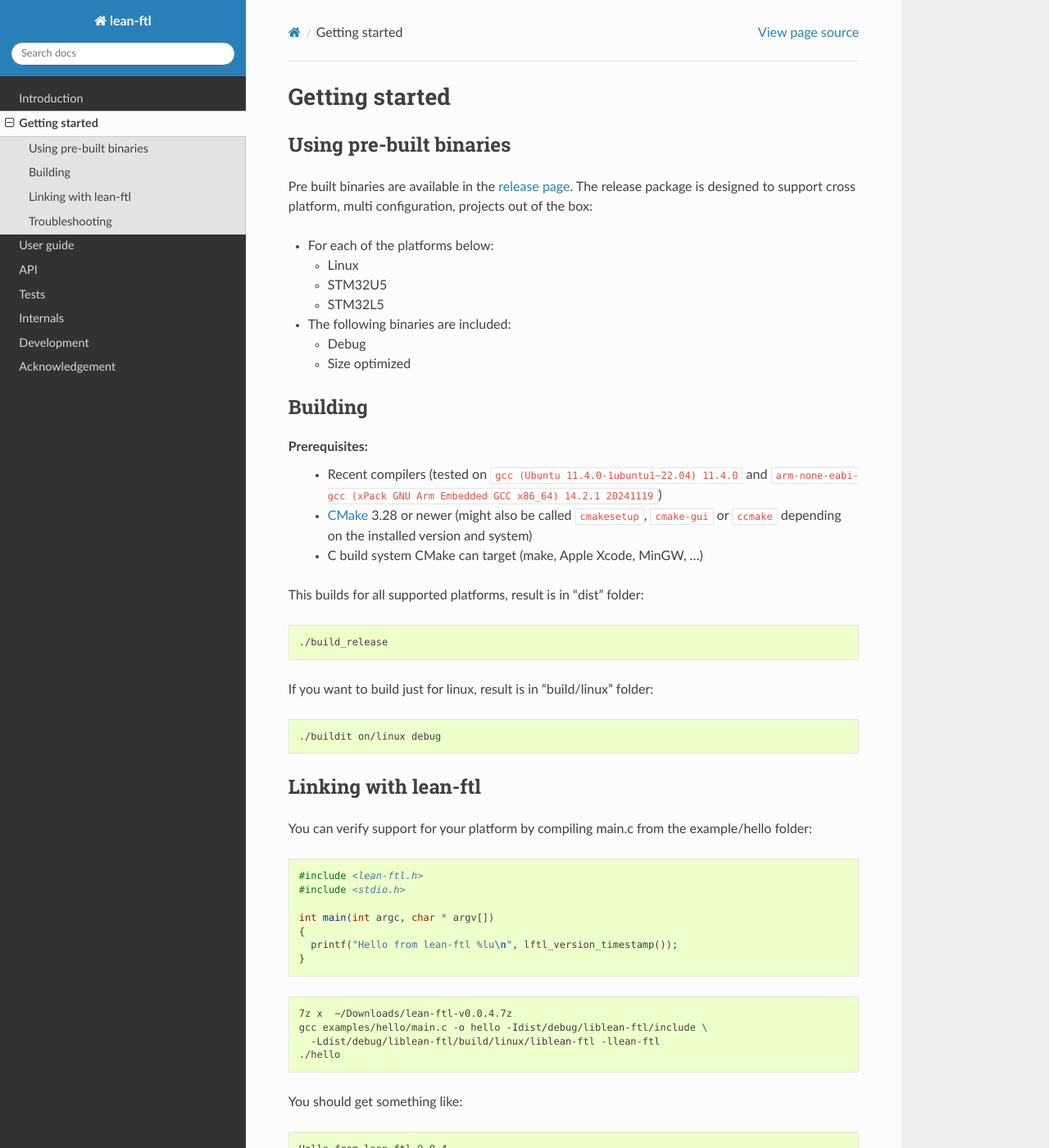
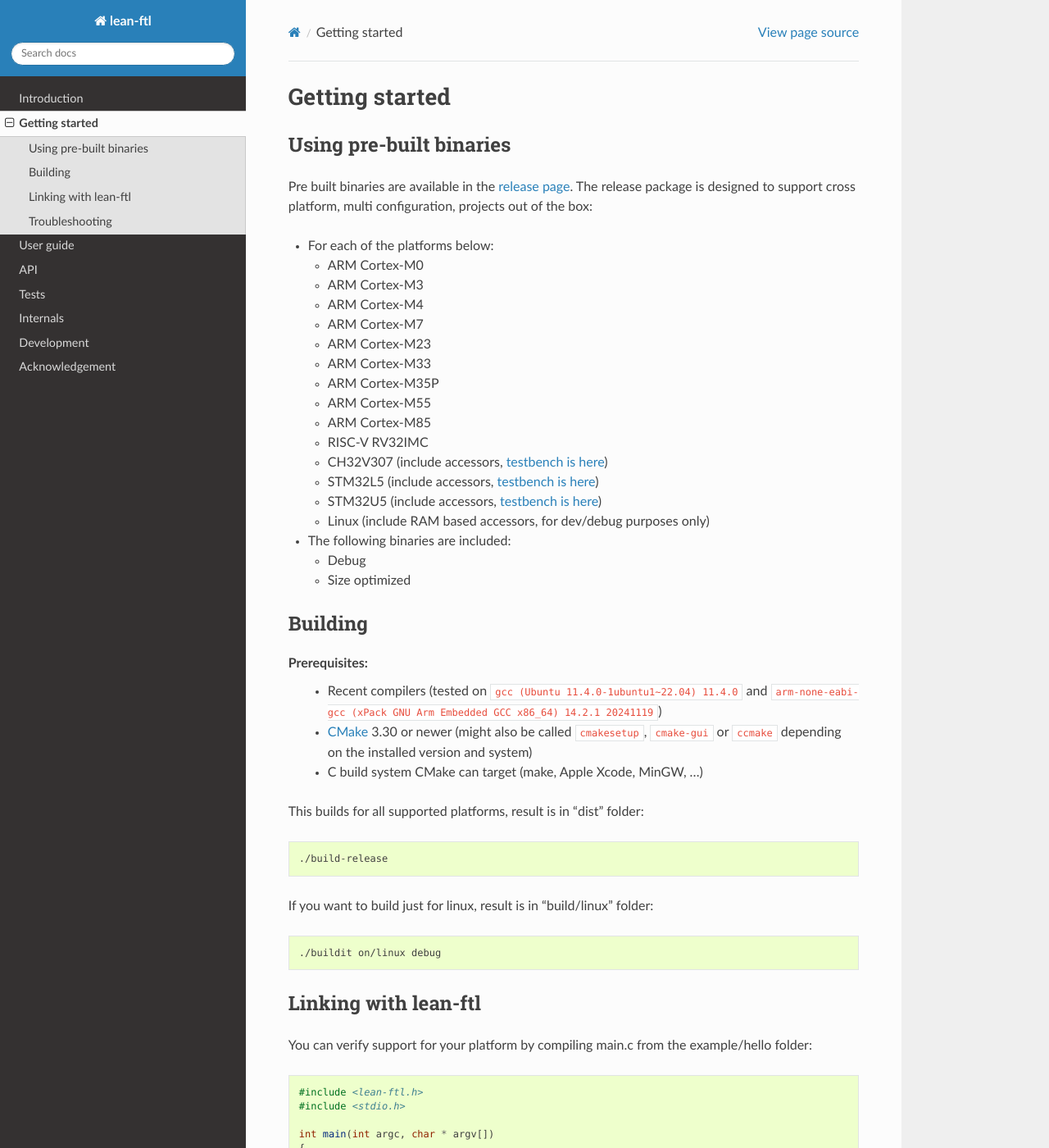
Before and after one commit to sebastien-riou/lean-ftl, a Sphinx documentation site: the page built from doc/source/getting_started.rst, in a window 1280 px wide and 1400 px high. Shown: the whole window at 82% size. Built offline with Sphinx 7.4.7 and the Read the Docs theme 3.1.0, drawn with Linux system fonts in a browser that asks for light colours; the version number is read from the project's files by our own code.

Commit message:
links to testbenches

```diff
--- a/doc/source/development.rst
+++ b/doc/source/development.rst
@@ -66,7 +66,7 @@
 Development dependencies
 ---------------------------
 
-- CMake_ 3.28 or newer
+- CMake_ 3.30 or newer
 - gcc 11.4.0 or newer
 - arm-none-eabi-gcc 14.2.1 or newer
 
--- a/doc/source/getting_started.rst
+++ b/doc/source/getting_started.rst
@@ -8,9 +8,20 @@
 
 - For each of the platforms below:
 
-  - Linux
-  - STM32U5
-  - STM32L5
+  - ARM Cortex-M0
+  - ARM Cortex-M3
+  - ARM Cortex-M4
+  - ARM Cortex-M7
+  - ARM Cortex-M23
+  - ARM Cortex-M33
+  - ARM Cortex-M35P
+  - ARM Cortex-M55
+  - ARM Cortex-M85
+  - RISC-V RV32IMC
+  - CH32V307 (include accessors, `testbench is here <https://github.com/sebastien-riou/lean-ftl-ch32v307>`_)
+  - STM32L5 (include accessors, `testbench is here <https://github.com/sebastien-riou/lean-ftl-stm32l5/>`_)
+  - STM32U5 (include accessors, `testbench is here <https://github.com/sebastien-riou/lean-ftl-stm32u5/>`_)
+  - Linux (include RAM based accessors, for dev/debug purposes only)
 
 - The following binaries are included:
 
@@ -23,7 +34,7 @@
 
 Prerequisites:
  - Recent compilers (tested on ``gcc (Ubuntu 11.4.0-1ubuntu1~22.04) 11.4.0`` and ``arm-none-eabi-gcc (xPack GNU Arm Embedded GCC x86_64) 14.2.1 20241119``)
- - CMake_ 3.28 or newer (might also be called ``cmakesetup``, ``cmake-gui`` or ``ccmake`` depending on the installed version and system)
+ - CMake_ 3.30 or newer (might also be called ``cmakesetup``, ``cmake-gui`` or ``ccmake`` depending on the installed version and system)
  - C build system CMake can target (make, Apple Xcode, MinGW, ...)
 
 .. _CMake: http://cmake.org/
@@ -32,7 +43,7 @@
 
 .. code-block:: bash
 
-  ./build_release
+  ./build-release
 
 If you want to build just for linux, result is in "build/linux" folder:
 
```
